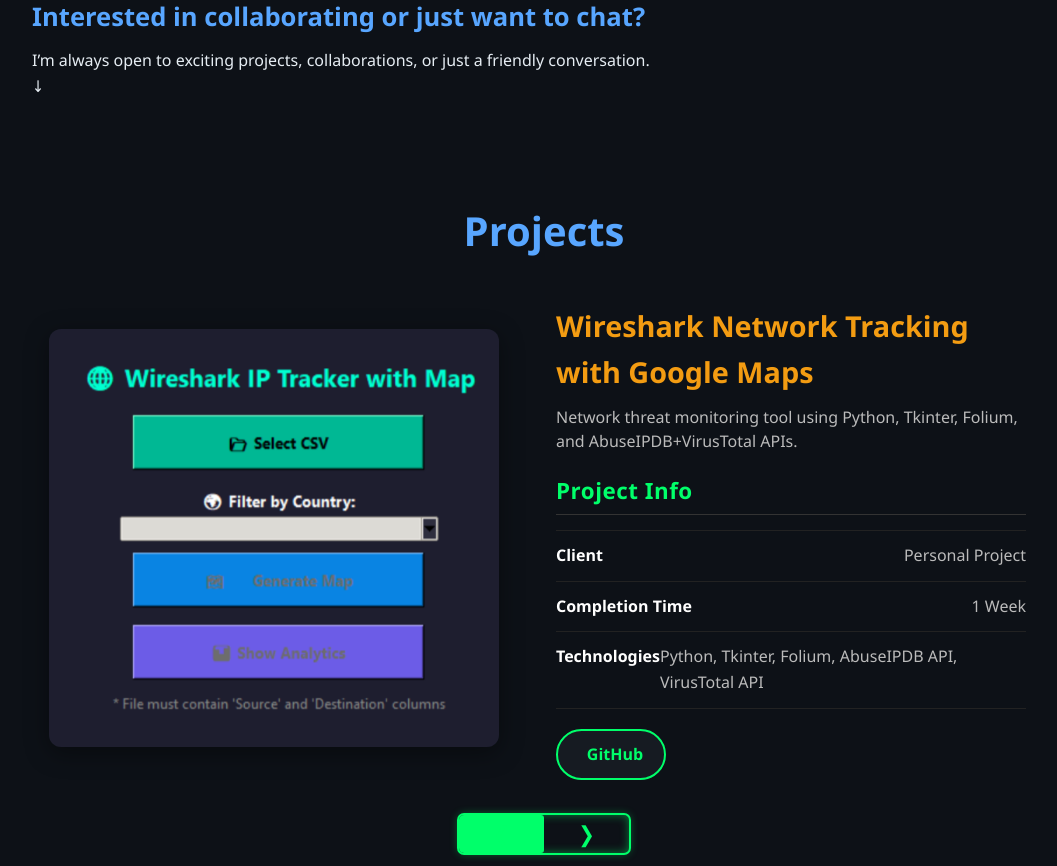
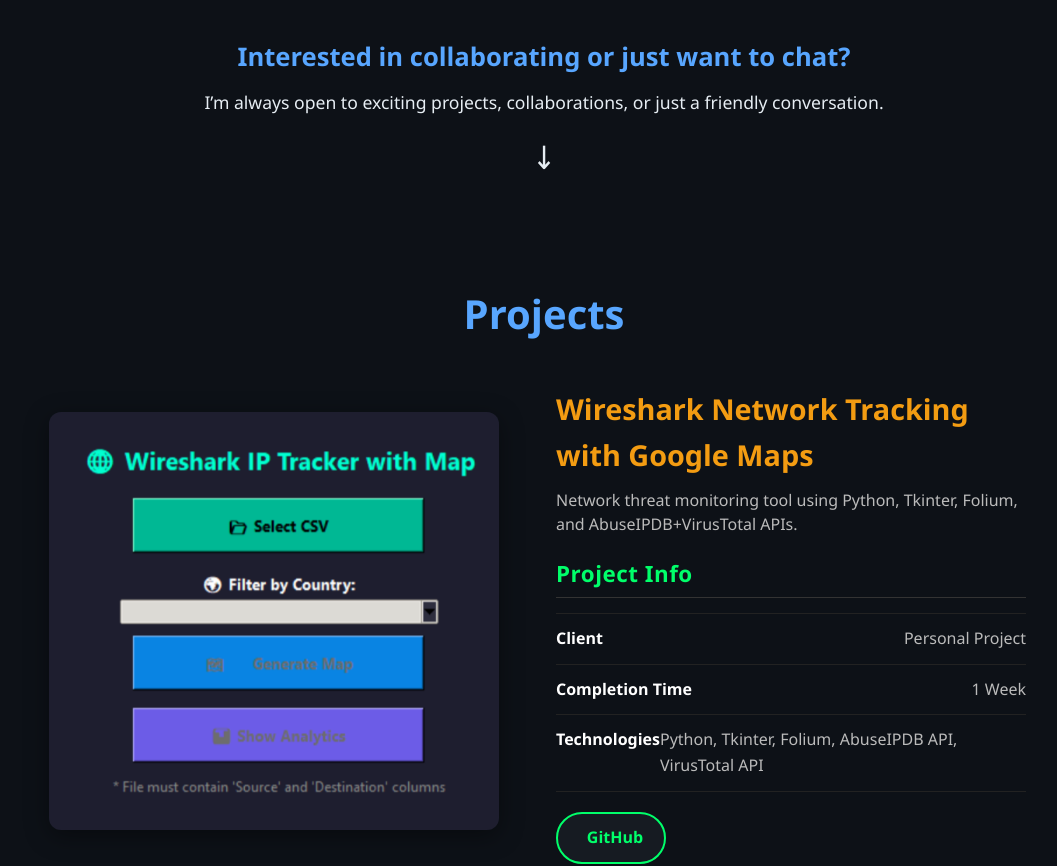
Before and after one commit to AO811/Portfolio, a React (Vite) app in the folder my-portfolio/: page / in a window 1280 px wide. Shown: the part 1600-2466 px from the top of the page, without its empty margins (96-1153 px from the left). Built offline with nearby package versions, Linux system fonts and the light colour scheme.

Commit message:
final commit 6: minor corrections

```diff
--- a/my-portfolio/src/pages/About.css
+++ b/my-portfolio/src/pages/About.css
@@ -28,9 +28,9 @@
 }
 
 .about-collab h3 {
-  font-size: 1.6rem;
-  margin-bottom: 10px;
-  color: #58a6ff;
+    font-size: 1.6rem;
+    margin-bottom: 10px;
+    color: #58a6ff;
 }
 
 .highlight {
@@ -74,6 +74,44 @@
   box-shadow: 0 0 8px #00ff6a;
 }
 
+/* Responsive */
+@media (max-width: 900px) {
+  .about-container {
+    flex-direction: column;
+  }
+}
+
+/*Collaborate */
+.about-collab {
+  text-align: center;
+  margin-top: 40px;
+}
+
+.about-collab h3 {
+  font-size: 1.6rem;
+  margin-bottom: 10px;
+}
+
+.about-collab p {
+  font-size: 1.1rem;
+  margin-bottom: 15px;
+}
+
+.arrow {
+  font-size: 2rem;
+  cursor: pointer;
+  animation: bounce 1.5s infinite;
+}
+
+@keyframes bounce {
+  0%, 100% { transform: translateY(0); }
+  50% { transform: translateY(8px); }
+}
+
+.arrow:hover {
+  color: #00ff6a; /* neon hover */
+}
+
 /* --------------------- */
 /* 📱 Responsive Styles */
 /* --------------------- */
@@ -91,6 +129,9 @@
   .about-container {
     gap: 30px;
   }
+}
+.arrow:hover {
+  color: #00ff6a; /* neon hover */
 }
 
 /* Tablets & small laptops (<= 768px) */
@@ -154,4 +195,7 @@
   .arrow {
     font-size: 1.5rem;
   }
+  .arrow:hover {
+  color: #00ff6a; /* neon hover */
 }
+}
--- a/my-portfolio/src/pages/Projects.css
+++ b/my-portfolio/src/pages/Projects.css
@@ -237,7 +237,7 @@
 
 .btn {
   display: inline-flex;
-  align-items: center;
+  /* align-items: center; */
   gap: 0.5rem;
   padding: 0.7rem 1.3rem;
   font-size: 1rem;
```
